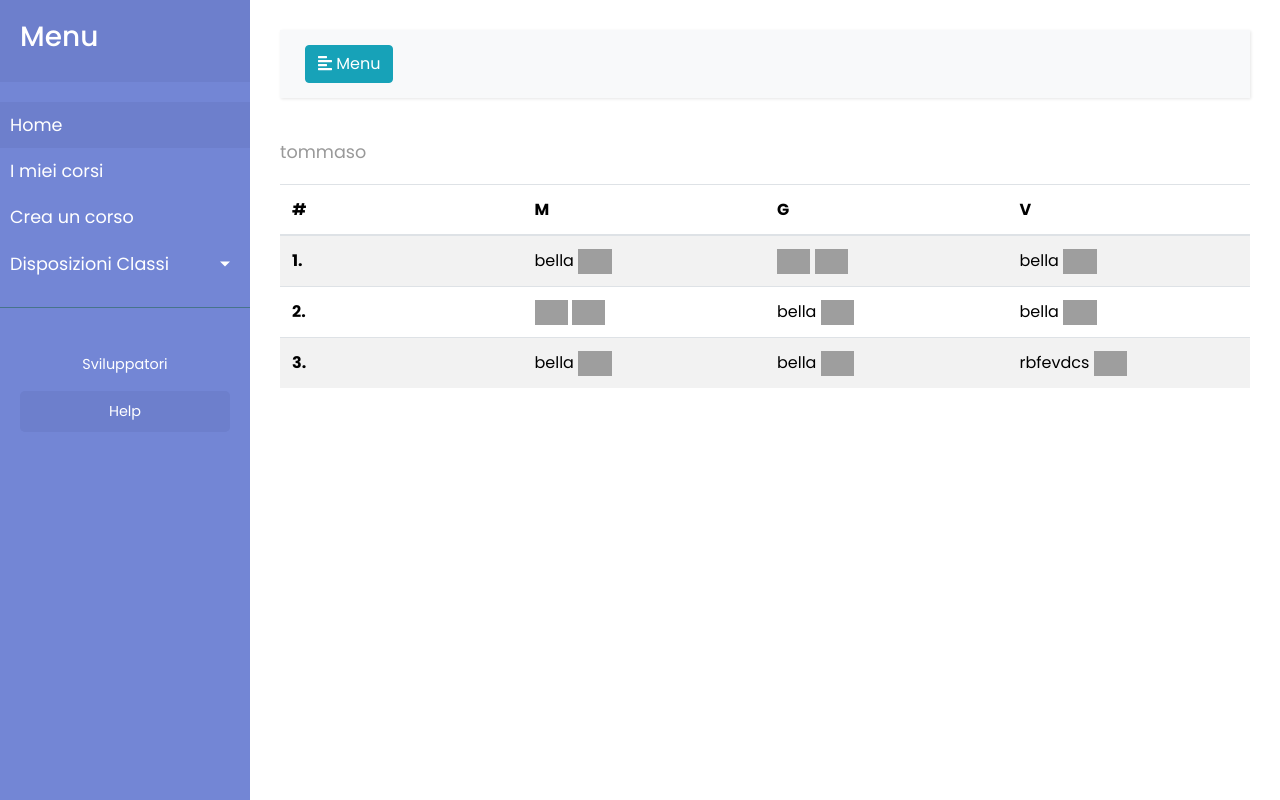
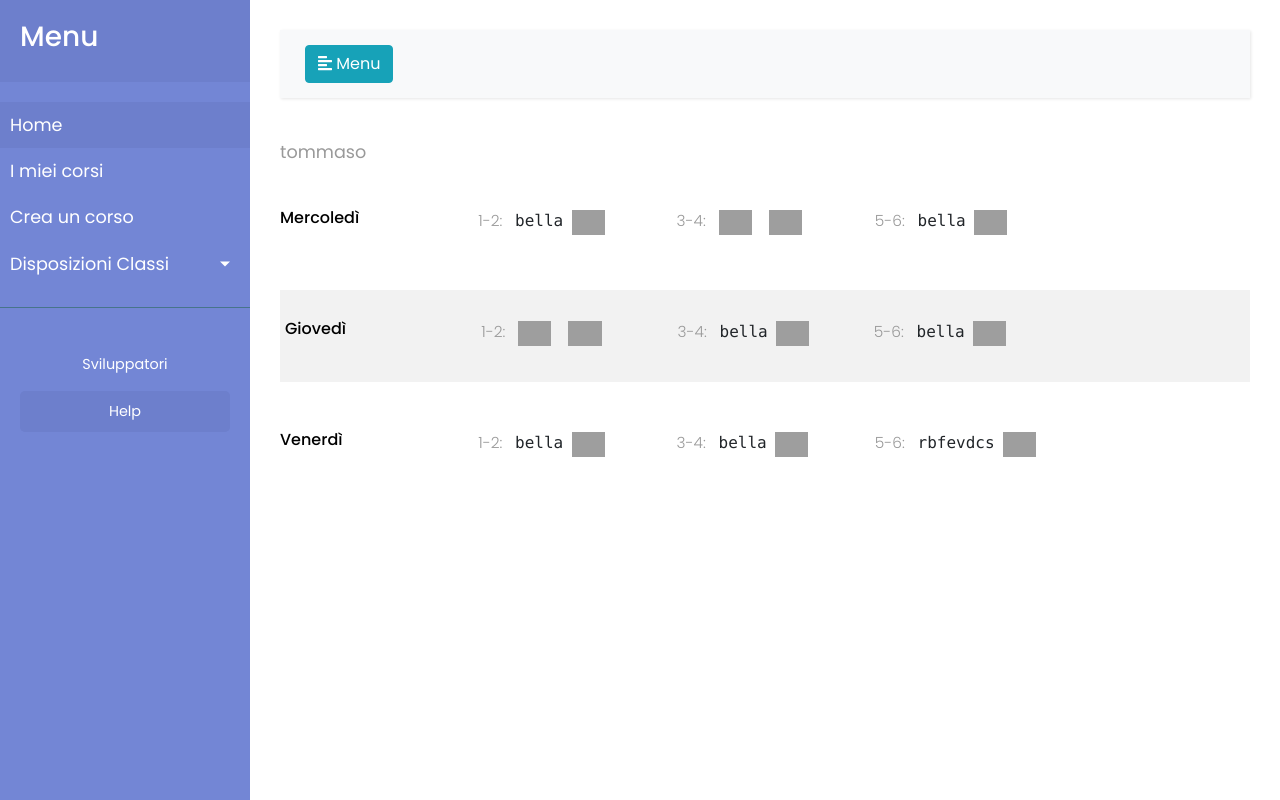
Before and after one commit to Ro0t-set/SetFlex-CodiceBrutto-18-19, a Django app: page /privata/ in a window 1280 px wide. Run offline with Django 3.2, Linux system fonts and the light colour scheme; a user stored in the database is signed in; data comes from the database, SQL or seed files in the repository; both versions use the stored data as it was after the commit; some libraries are stand-ins or nearby versions; grey boxes are pictures that could not be loaded.

Commit message:
graphical improvements

```diff
--- a/app/static/css/main.css
+++ b/app/static/css/main.css
@@ -26,6 +26,14 @@ body, html, .wrapper {
   background:#fff;
   color: black;
 
+}
+div.stripeddivs > div:nth-of-type(even) {
+    background-color: #f2f2f2;
+    padding:5px;
+}
+
+.imieicorsimenu {
+  display:inline-block;
 }
 
 .centered-text {
--- a/app/templates/corsi/base.html
+++ b/app/templates/corsi/base.html
@@ -4,6 +4,9 @@
 <html>
     <head>
         <title>SettimanaFlessibile</title>
+
+        {% block head %}
+        {% endblock %}
 
          <meta charset="UTF-8">
          <link href="{% static 'css/sidebar.css' %}" rel="stylesheet">
--- a/app/templates/corsi/privata.html
+++ b/app/templates/corsi/privata.html
@@ -1,6 +1,13 @@
 {% extends 'corsi/base.html' %}
 
+{% block head %}
+
+  <link rel="stylesheet" href="https://unpkg.com/purecss@1.0.0/build/grids-responsive-min.css">
+
+{% endblock %}
+
 {% block content %}
+
 
 
     {% for iscrizione in iscrizioni%}
@@ -11,6 +18,9 @@
         <p><b>{{user}}</b></p>
       </div>
 
+
+      <div class="container"></div>
+<!--
       <table class="table table-striped">
         <thead>
           <tr>
@@ -21,28 +31,46 @@
           </tr>
 
         </thead>
+        </table>
+-->
+<div class="pure-g stripeddivs">
+  <div >
+    <br>
+     <div class="pure-u-lg-1-5 pure-u-md-1-1 pure-u-sm-1-1 pure-u-1-1"><h6>Mercoledì</h6></div>
+     <div class="pure-u-lg-1-5 pure-u-md-1-1 pure-u-sm-1-1 pure-u-1-1"><div style="display:inline-block;" class="imieicorsimenu"><pre><p style="display:inline-block;">1-2: </p> {% if iscrizione.corso1 == None %}<img class="icone" src="/static/x.svg" alt="modifica">  <a href="/filtro_fasce/?f=f1"><img class="icone" src="/static/modifica.svg" alt="modifica"><a/>{% else %}<h6 style="display:inline-block;" class="titolocorso">{{iscrizione.corso1}}</h6> <a href="{% url 'elimina' iscrizione.corso1.id  %}?f=f1"><img class="icone" src="/static/cestino.svg" alt="elimina"><a/>{% endif %} </pre></div></div>
+     <div class="pure-u-lg-1-5 pure-u-md-1-1 pure-u-sm-1-1 pure-u-1-1"><div style="display:inline-block;" class="imieicorsimenu"><pre><p style="display:inline-block;">3-4: </p> {% if iscrizione.corso2 == None %}<img class="icone" src="/static/x.svg" alt="modifica">  <a href="/filtro_fasce/?f=f2"><img class="icone" src="/static/modifica.svg" alt="modifica"><a/>{% else %}<h6 style="display:inline-block;" class="titolocorso">{{iscrizione.corso2}}</h6> <a href="{% url 'elimina' iscrizione.corso2.id  %}?f=f2"><img class="icone" src="/static/cestino.svg" alt="elimina"><a/>{% endif %} </pre></div></div>
+     <div class="pure-u-lg-1-5 pure-u-md-1-1 pure-u-sm-1-1 pure-u-1-1"><div style="display:inline-block;" class="imieicorsimenu"><pre><p style="display:inline-block;">5-6: </p> {% if iscrizione.corso3 == None %}<img class="icone" src="/static/x.svg" alt="modifica">  <a href="/filtro_fasce/?f=f3"><img class="icone" src="/static/modifica.svg" alt="modifica"><a/>{% else %}<h6 style="display:inline-block;" class="titolocorso">{{iscrizione.corso3}}</h6> <a href="{% url 'elimina' iscrizione.corso3.id  %}?f=f3"><img class="icone" src="/static/cestino.svg" alt="elimina"><a/>{% endif %} </pre></div></div>
+</div>
+<br>
+<div >
+  <br>
+    <div class="pure-u-lg-1-5 pure-u-md-1-1 pure-u-sm-1-1 pure-u-1-1"><h6>Giovedì</h6></div>
+    <div class="pure-u-lg-1-5 pure-u-md-1-1 pure-u-sm-1-1 pure-u-1-1"><div style="display:inline-block;" class="imieicorsimenu"><pre><p style="display:inline-block;">1-2: </p> {% if iscrizione.corso4 == None %}<img class="icone" src="/static/x.svg" alt="modifica">  <a href="/filtro_fasce/?f=f4"><img class="icone" src="/static/modifica.svg" alt="modifica"><a/>{% else %}<h6 style="display:inline-block;" class="titolocorso">{{iscrizione.corso4}}</h6> <a href="{% url 'elimina' iscrizione.corso4.id  %}?f=f4"><img class="icone" src="/static/cestino.svg" alt="elimina"><a/>{% endif %} </pre></div></div>
+    <div class="pure-u-lg-1-5 pure-u-md-1-1 pure-u-sm-1-1 pure-u-1-1"><div style="display:inline-block;" class="imieicorsimenu"><pre><p style="display:inline-block;">3-4: </p> {% if iscrizione.corso5 == None %}<img class="icone" src="/static/x.svg" alt="modifica">  <a href="/filtro_fasce/?f=f5"><img class="icone" src="/static/modifica.svg" alt="modifica"><a/>{% else %}<h6 style="display:inline-block;" class="titolocorso">{{iscrizione.corso5}}</h6> <a href="{% url 'elimina' iscrizione.corso5.id  %}?f=f5"><img class="icone" src="/static/cestino.svg" alt="elimina"><a/>{% endif %} </pre></div></div>
+    <div class="pure-u-lg-1-5 pure-u-md-1-1 pure-u-sm-1-1 pure-u-1-1"><div style="display:inline-block;" class="imieicorsimenu"><pre><p style="display:inline-block;">5-6: </p> {% if iscrizione.corso6 == None %}<img class="icone" src="/static/x.svg" alt="modifica">  <a href="/filtro_fasce/?f=f6"><img class="icone" src="/static/modifica.svg" alt="modifica"><a/>{% else %}<h6 style="display:inline-block;" class="titolocorso">{{iscrizione.corso6}}</h6> <a href="{% url 'elimina' iscrizione.corso6.id  %}?f=f6"><img class="icone" src="/static/cestino.svg" alt="elimina"><a/>{% endif %} </pre></div></div>
+</div>
+<br>
+<div >
+  <br>
+    <div class="pure-u-lg-1-5 pure-u-md-1-1 pure-u-sm-1-1 pure-u-1-1"><h6>Venerdì</h6></div>
+    <div class="pure-u-lg-1-5 pure-u-md-1-1 pure-u-sm-1-1 pure-u-1-1"><div style="display:inline-block;" class="imieicorsimenu"><pre><p style="display:inline-block;">1-2: </p> {% if iscrizione.corso7 == None %}<img class="icone" src="/static/x.svg" alt="modifica">  <a href="/filtro_fasce/?f=f7"><img class="icone" src="/static/modifica.svg" alt="modifica"><a/>{% else %}<h6 style="display:inline-block;" class="titolocorso">{{iscrizione.corso7}}</h6> <a href="{% url 'elimina' iscrizione.corso7.id  %}?f=f7"><img class="icone" src="/static/cestino.svg" alt="elimina"><a/>{% endif %} </pre></div></div>
+    <div class="pure-u-lg-1-5 pure-u-md-1-1 pure-u-sm-1-1 pure-u-1-1"><div style="display:inline-block;" class="imieicorsimenu"><pre><p style="display:inline-block;">3-4: </p> {% if iscrizione.corso8 == None %}<img class="icone" src="/static/x.svg" alt="modifica">  <a href="/filtro_fasce/?f=f8"><img class="icone" src="/static/modifica.svg" alt="modifica"><a/>{% else %}<h6 style="display:inline-block;" class="titolocorso">{{iscrizione.corso8}}</h6> <a href="{% url 'elimina' iscrizione.corso8.id  %}?f=f8"><img class="icone" src="/static/cestino.svg" alt="elimina"><a/>{% endif %} </pre></div></div>
+    <div class="pure-u-lg-1-5 pure-u-md-1-1 pure-u-sm-1-1 pure-u-1-1"><div style="display:inline-block;" class="imieicorsimenu"><pre><p style="display:inline-block;">5-6: </p> {% if iscrizione.corso9 == None %}<img class="icone" src="/static/x.svg" alt="modifica">  <a href="/filtro_fasce/?f=f9"><img class="icone" src="/static/modifica.svg" alt="modifica"><a/>{% else %}<h6 style="display:inline-block;" class="titolocorso">{{iscrizione.corso9}}</h6> <a href="{% url 'elimina' iscrizione.corso9.id  %}?f=f9"><img class="icone" src="/static/cestino.svg" alt="elimina"><a/>{% endif %} </pre></div></div>
+</div>
 
-  <tr>
-     <th scope="row">1.</th>
-     <td>{% if iscrizione.corso1 == None %}<img class="icone" src="/static/x.svg" alt="modifica">  <a href="/filtro_fasce/?f=f1"><img class="icone" src="/static/modifica.svg" alt="modifica"><a/>{% else %}{{iscrizione.corso1}} <a href="{% url 'elimina' iscrizione.corso1.id  %}?f=f1"><img class="icone" src="/static/cestino.svg" alt="elimina"><a/>{% endif %} </td>
-     <td>{% if iscrizione.corso4 == None %}<img class="icone" src="/static/x.svg" alt="modifica">  <a href="/filtro_fasce/?f=f4"><img class="icone" src="/static/modifica.svg" alt="modifica"><a/>{% else %}{{iscrizione.corso4}} <a href="{% url 'elimina' iscrizione.corso4.id  %}?f=f4"><img class="icone" src="/static/cestino.svg" alt="elimina"><a/>{% endif %} </td>
-     <td>{% if iscrizione.corso7 == None %}<img class="icone" src="/static/x.svg" alt="modifica">  <a href="/filtro_fasce/?f=f7"><img class="icone" src="/static/modifica.svg" alt="modifica"><a/>{% else %}{{iscrizione.corso7}} <a href="{% url 'elimina' iscrizione.corso7.id  %}?f=f7"><img class="icone" src="/static/cestino.svg" alt="elimina"><a/>{% endif %} </td>
-
-
-  <tr> <th scope="row">2.</th>
-    <td>{% if iscrizione.corso2 == None %}<img class="icone" src="/static/x.svg" alt="modifica">  <a href="/filtro_fasce/?f=f2"><img class="icone" src="/static/modifica.svg" alt="modifica"><a/>{% else %}{{iscrizione.corso2}} <a href="{% url 'elimina' iscrizione.corso2.id  %}?f=f2"><img class="icone" src="/static/cestino.svg" alt="elimina"><a/>{% endif %} </td>
-      <td>{% if iscrizione.corso5 == None %}<img class="icone" src="/static/x.svg" alt="modifica">  <a href="/filtro_fasce/?f=f5"><img class="icone" src="/static/modifica.svg" alt="modifica"><a/>{% else %}{{iscrizione.corso5}} <a href="{% url 'elimina' iscrizione.corso5.id  %}?f=f5"><img class="icone" src="/static/cestino.svg" alt="elimina"><a/>{% endif %} </td>
-    <td>{% if iscrizione.corso8 == None %}<img class="icone" src="/static/x.svg" alt="modifica">  <a href="/filtro_fasce/?f=f8"><img class="icone" src="/static/modifica.svg" alt="modifica"><a/>{% else %}{{iscrizione.corso8}} <a href="{% url 'elimina' iscrizione.corso8.id  %}?f=f8"><img class="icone" src="/static/cestino.svg" alt="elimina"><a/>{% endif %} </td>
-
-  </tr>
-  <tr> <th scope="row">3.</th>
-    <td>{% if iscrizione.corso3 == None %}<img class="icone" src="/static/x.svg" alt="modifica">  <a href="/filtro_fasce/?f=f3"><img class="icone" src="/static/modifica.svg" alt="modifica"><a/>{% else %}{{iscrizione.corso3}} <a href="{% url 'elimina' iscrizione.corso3.id  %}?f=f3"><img class="icone" src="/static/cestino.svg" alt="elimina"><a/>{% endif %} </td>
-  <td>{% if iscrizione.corso6 == None %}<img class="icone" src="/static/x.svg" alt="modifica">  <a href="/filtro_fasce/?f=f6"><img class="icone" src="/static/modifica.svg" alt="modifica"><a/>{% else %}{{iscrizione.corso6}} <a href="{% url 'elimina' iscrizione.corso6.id  %}?f=f6"><img class="icone" src="/static/cestino.svg" alt="elimina"><a/>{% endif %} </td>
-  <td>{% if iscrizione.corso9 == None %}<img class="icone" src="/static/x.svg" alt="modifica">  <a href="/filtro_fasce/?f=f9"><img class="icone" src="/static/modifica.svg" alt="modifica"><a/>{% else %}{{iscrizione.corso9}} <a href="{% url 'elimina' iscrizione.corso9.id  %}?f=f9"><img class="icone" src="/static/cestino.svg" alt="elimina"><a/>{% endif %} </td>
-  </tr>
-
-  </table>
     </div>
 
 {%endfor%}
+
+<script type="text/javascript">
+  $( document ).ready(function() {
+    $(".titolocorso" ).each(function( index ) {
+      var contenuto = $(this).html()
+      console.log(contenuto)
+      if (contenuto.length > 20) {
+        $(this).html(contenuto.slice(0,17)+"...")
+      }
+  });
+});
+</script>
 {% endblock content %}
```
Also changed, not shown: db.sqlite3. Lines whose indentation alone changed are shown as unchanged.
